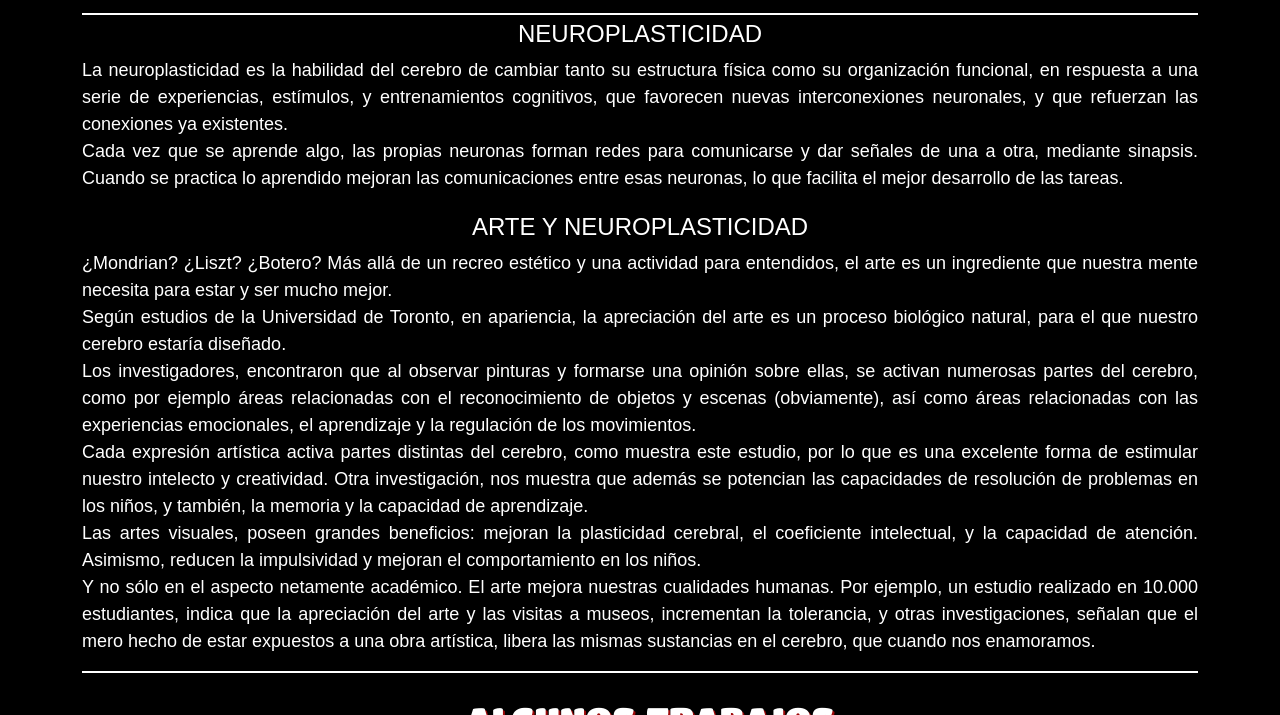
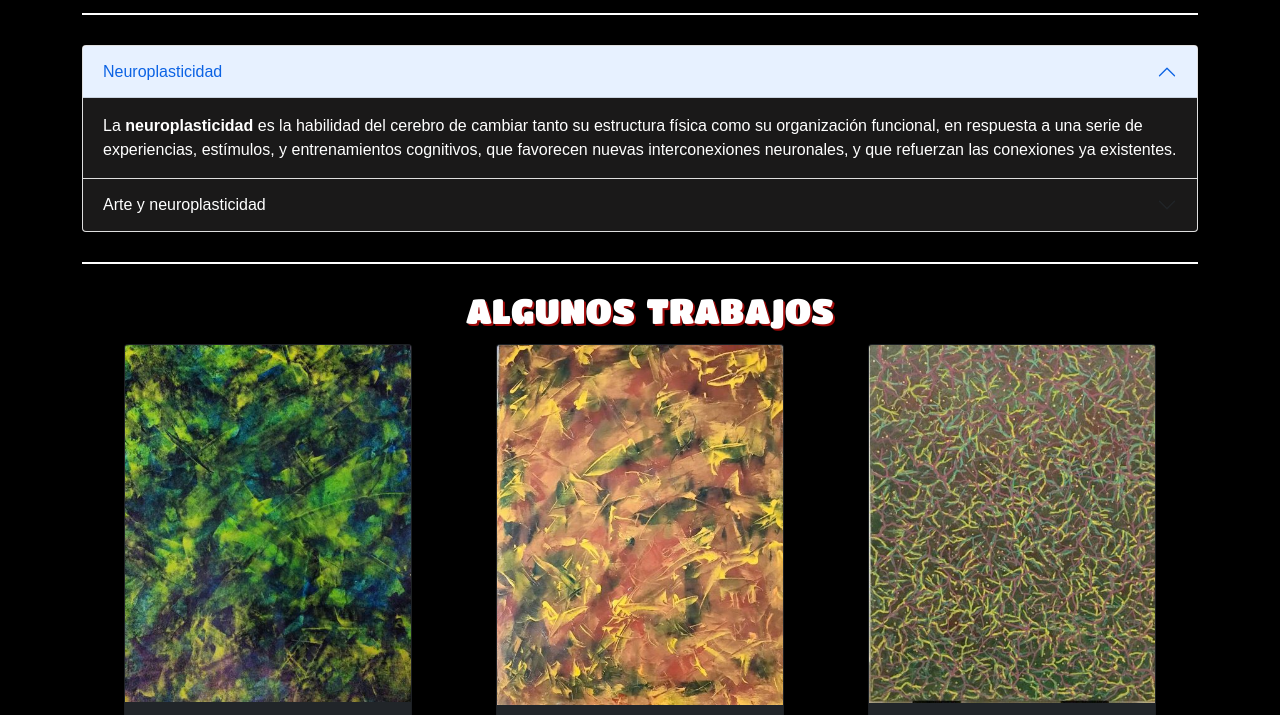
Before and after one commit to camila-06/CARE, a website: page index.html in a window 1280 px wide. Shown: the part 1361-2076 px from the top of the page. Drawn offline with nearby package versions, Linux system fonts and the light colour scheme; a web font is replaced by a local one.

Commit message:
agregue animaciones y detalles

```diff
--- a/index.html
+++ b/index.html
@@ -10,6 +10,7 @@
     <link rel="icon" href="imagenes/logo.ico">
     <link rel="stylesheet" href="https://cdnjs.cloudflare.com/ajax/libs/animate.css/4.1.1/animate.min.css">
     <link href="https://cdn.jsdelivr.net/npm/bootstrap@5.1.3/dist/css/bootstrap.min.css" rel="stylesheet" integrity="sha384-1BmE4kWBq78iYhFldvKuhfTAU6auU8tT94WrHftjDbrCEXSU1oBoqyl2QvZ6jIW3" crossorigin="anonymous">
+    <link href="https://unpkg.com/aos@2.3.1/dist/aos.css" rel="stylesheet">
     <link rel="stylesheet" href="./CSS/estilos.css">
 </head>
 <body>
@@ -47,7 +48,7 @@
         </div>
 	</header>
     <main class="container">
-        <section class="presentacion">
+        <section class="presentacion" data-aos="fade-up">
                 <h2 class="titulo">bienvenidos</h2>
                 <div class="imgpres" ><img src="imagenes/Abstracto/6.jpg" alt="img-presentacion"></div>
                 <div class="p">
@@ -55,23 +56,38 @@
                     Una obra de arte está a medio camino entre el artista y el espectador. El primero plasma, su pensamiento, su idea, sus sentimientos, su realidad y subjetividad. Pero su obra no estaría completa sin un sujeto que pueda apreciarla, contemplarla, vivenciarla, interpretarla desde su propia mirada, desde su propia experiencia. El trabajo del artista se completa en el espectador. Lo que cada uno experimenta al estar en presencia de una manifestación artística es absolutamente único y, por lo tanto, verdadero para cada persona. No hay lugar para grietas, todas las miradas serán verdaderas, porque la obra comunica a cada uno lo que cada uno es capaz de sentir, de interpretar, de vivir, más allá de lo que el propio autor haya pretendido comunicar.</p>
                 </div>
         </section>
-        <section>
-            <article class="neuroplasticidad">
-                <h4>Neuroplasticidad</h4>
-                <p>La neuroplasticidad es la habilidad del cerebro de cambiar tanto su estructura física como su organización funcional, en respuesta a una serie de experiencias, estímulos, y entrenamientos cognitivos, que favorecen nuevas interconexiones neuronales, y que refuerzan las conexiones ya existentes.<br>
-                Cada vez que se aprende algo, las propias neuronas forman redes para comunicarse y dar señales de una a otra, mediante sinapsis. Cuando se practica lo aprendido mejoran las comunicaciones entre esas neuronas, lo que facilita el mejor desarrollo de las tareas.</p>
-                <h4>Arte y neuroplasticidad </h4>
-                <p>¿Mondrian? ¿Liszt? ¿Botero? Más allá de un recreo estético y una actividad para entendidos, el arte es un ingrediente que nuestra mente necesita para estar y ser mucho mejor.<br>
-                Según estudios de la Universidad de Toronto, en apariencia, la apreciación del arte es un proceso biológico natural, para el que nuestro cerebro estaría diseñado.<br>
-                Los investigadores, encontraron que al observar pinturas y formarse una opinión sobre ellas, se activan numerosas partes del cerebro, como por ejemplo áreas relacionadas con el reconocimiento de objetos y escenas (obviamente), así como áreas relacionadas con las experiencias emocionales, el aprendizaje y la regulación de los movimientos. <br>
-                Cada expresión artística activa partes distintas del cerebro, como muestra este estudio, por lo que es una excelente forma de estimular nuestro intelecto y creatividad. Otra investigación, nos muestra que además se potencian las capacidades de resolución de problemas en los niños, y también, la memoria y la capacidad de aprendizaje. <br>
-                Las artes visuales, poseen grandes beneficios: mejoran la plasticidad cerebral, el coeficiente intelectual, y la capacidad de atención. Asimismo, reducen la impulsividad y mejoran el comportamiento en los niños. <br>
-                Y no sólo en el aspecto netamente académico. El arte mejora nuestras cualidades humanas. Por ejemplo, un estudio realizado en 10.000 estudiantes, indica que la apreciación del arte y las visitas a museos, incrementan la tolerancia, y otras investigaciones, señalan que el mero hecho de estar expuestos a una obra artística, libera las mismas sustancias en el cerebro, que cuando nos enamoramos.</p>
-            </article>
+        <section data-aos="fade-up">
+            <div class="accordion" id="accordionPanelsStayOpenExample">
+                <div class="accordion-item">
+                    <h2 class="accordion-header" id="panelsStayOpen-headingOne">
+                        <button class="accordion-button" type="button" data-bs-toggle="collapse" data-bs-target="#panelsStayOpen-collapseOne" aria-expanded="true" aria-controls="panelsStayOpen-collapseOne">Neuroplasticidad</button>
+                    </h2>
+                    <div id="panelsStayOpen-collapseOne" class="accordion-collapse collapse show" aria-labelledby="panelsStayOpen-headingOne">
+                        <div class="accordion-body">
+                            La <strong>neuroplasticidad</strong> es la habilidad del cerebro de cambiar tanto su estructura física como su organización funcional, en respuesta a una serie de experiencias, estímulos, y entrenamientos cognitivos, que favorecen nuevas interconexiones neuronales, y que refuerzan las conexiones ya existentes.
+                        </div>
+                    </div>
+                </div>
+                <div class="accordion-item">
+                    <h2 class="accordion-header" id="panelsStayOpen-headingTwo">
+                        <button class="accordion-button collapsed" type="button" data-bs-toggle="collapse" data-bs-target="#panelsStayOpen-collapseTwo" aria-expanded="false" aria-controls="panelsStayOpen-collapseTwo">Arte y neuroplasticidad</button>
+                    </h2>
+                    <div id="panelsStayOpen-collapseTwo" class="accordion-collapse collapse" aria-labelledby="panelsStayOpen-headingTwo">
+                        <div class="accordion-body">
+                        ¿Mondrian? ¿Liszt? ¿Botero? Más allá de un recreo estético y una actividad para entendidos, el arte es un ingrediente que nuestra mente necesita para estar y ser mucho mejor.
+                        Según estudios de la Universidad de Toronto, en apariencia, la apreciación del arte es un proceso biológico natural, para el que nuestro cerebro estaría diseñado. <br>
+                        Los investigadores, encontraron que al observar pinturas y formarse una opinión sobre ellas, se activan numerosas partes del cerebro, como por ejemplo áreas relacionadas con el reconocimiento de objetos y escenas (obviamente), así como áreas relacionadas con las experiencias emocionales, el aprendizaje y la regulación de los movimientos. <br>
+                        Cada expresión artística activa partes distintas del cerebro, como muestra este estudio, por lo que es una excelente forma de estimular nuestro intelecto y creatividad. Otra investigación, nos muestra que además se potencian las capacidades de resolución de problemas en los niños, y también, la memoria y la capacidad de aprendizaje. <br>
+                        Las artes visuales, poseen grandes beneficios: mejoran la plasticidad cerebral, el coeficiente intelectual, y la capacidad de atención. Asimismo, reducen la impulsividad y mejoran el comportamiento en los niños. <br>
+                        Y no sólo en el aspecto netamente académico. El arte mejora nuestras cualidades humanas. Por ejemplo, un estudio realizado en 10.000 estudiantes, indica que la apreciación del arte y las visitas a museos, incrementan la tolerancia, y otras investigaciones, señalan que el mero hecho de estar expuestos a una obra artística, libera las mismas sustancias en el cerebro, que cuando nos enamoramos.
+                        </div>
+                    </div>
+                </div>
+            </div>
         </section>
-        <section>
+        <section class="trabajos" data-aos="fade-up">
             <h2 class="titulo">algunos trabajos</h2>
-            <article class="obras">
+            <article class="obras" data-aos="fade-up" data-aos-anchor-placement="top-center">
                 <div class="card text-white text-center bg-dark mb-3" style="width: 18rem;">
                     <img src="imagenes/Abstracto/8min.jpg" class="card-img-top" alt="...">
                     <div class="card-body">
@@ -94,10 +110,10 @@
                     </div>
                 </div>
             </article>
-            <div class="boton">
+            <div class="boton" data-aos="fade-up">
                 <a href="pages/abstractos.html" class="btn">Ver más trabajos abstractos...</a>
             </div>
-            <article class="obras">
+            <article class="obras" data-aos="fade-up" data-aos-anchor-placement="top-center">
                 <div class="card text-white text-center bg-dark mb-3" style="width: 18rem;">
                     <img src="imagenes/Figurativo/5.jpg" class="card-img-top" alt="...">
                     <div class="card-body">
@@ -120,12 +136,11 @@
                     </div>
                 </div>
             </article>
-            <div class="boton">
+            <div class="boton" data-aos="fade-up">
                 <a href="pages/figurativos.html" class="btn">Ver más trabajos figurativos...</a>
             </div>
-
         </section>
-        <section class="inicio-carousel">
+        <section class="inicio-carousel" data-aos="fade-up" data-aos-anchor-placement="top-center">
             <!-- CAROUSEL -->
             <div id="inicio-carousel" class="carousel slide carousel-fade" data-bs-ride="carousel">
                 <!-- INDICADORES -->
@@ -193,7 +208,12 @@
         </ul>
         <p><small>Camila Caresani - Todos los derechos reservados</small></p>
     </footer>
+
     <script src="https://cdn.jsdelivr.net/npm/@popperjs/core@2.10.2/dist/umd/popper.min.js" integrity="sha384-7+zCNj/IqJ95wo16oMtfsKbZ9ccEh31eOz1HGyDuCQ6wgnyJNSYdrPa03rtR1zdB" crossorigin="anonymous"></script>
     <script src="https://cdn.jsdelivr.net/npm/bootstrap@5.1.3/dist/js/bootstrap.min.js" integrity="sha384-QJHtvGhmr9XOIpI6YVutG+2QOK9T+ZnN4kzFN1RtK3zEFEIsxhlmWl5/YESvpZ13" crossorigin="anonymous"></script>
+    <script src="https://unpkg.com/aos@2.3.1/dist/aos.js"></script>
+    <script>
+        AOS.init({duration:1000});
+    </script>
 </body>
 </html>
--- a/scss/estilos.scss
+++ b/scss/estilos.scss
@@ -204,6 +204,17 @@ $estilos:(
 }
 .card:hover{
     box-shadow: 0 0.5rem 0.9rem 0 $ccolor1;
+}
+.accordion{
+    margin-top: 30px;
+    margin-bottom: 30px;
+}
+.accordion-button, .accordion-body{
+    background-color: $ccolor1;
+    color: $color0;
+}
+.trabajos{
+    border-top: 2px solid $color0;
 }
 
   /* CAROUSEL - INICIO */
```
Also changed, not shown: pages/acercade.html (+9 -4 lines), CSS/estilos.css, 1 other file.
